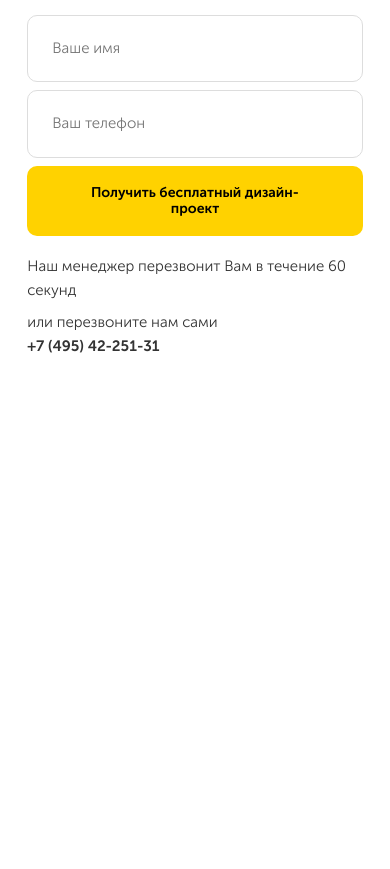
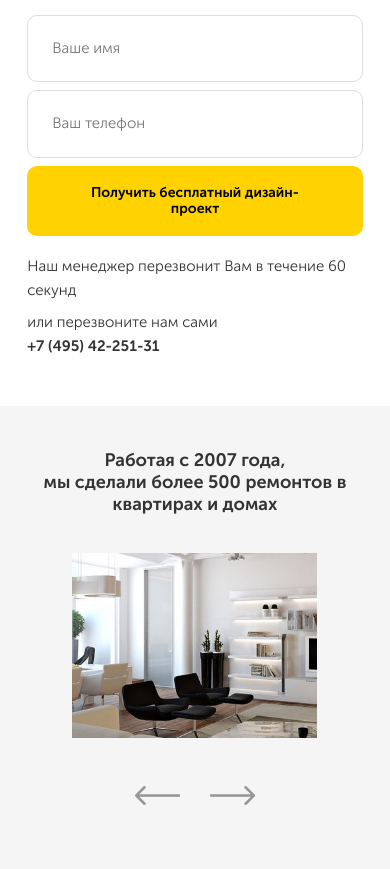
Before and after one commit to Sasha9805/repair-2020, a plain HTML site: page src/index.html in a window 390 px wide. Shown: the part 946-1815 px from the top of the page. Before the commit the page ends 1352 px from the top, so only its background shows below. Drawn offline with Linux system fonts and the light colour scheme.

Commit message:
Сверстана и адаптирована секция портфолио, добавлен слайдер Slick

```diff
--- /dev/null
+++ b/src/css/slick.css
@@ -0,0 +1,119 @@
+/* Slider */
+.slick-slider
+{
+    position: relative;
+
+    display: block;
+    box-sizing: border-box;
+
+    -webkit-user-select: none;
+       -moz-user-select: none;
+        -ms-user-select: none;
+            user-select: none;
+
+    -webkit-touch-callout: none;
+    -khtml-user-select: none;
+    -ms-touch-action: pan-y;
+        touch-action: pan-y;
+    -webkit-tap-highlight-color: transparent;
+}
+
+.slick-list
+{
+    position: relative;
+
+    display: block;
+    overflow: hidden;
+
+    margin: 0;
+    padding: 0;
+}
+.slick-list:focus
+{
+    outline: none;
+}
+.slick-list.dragging
+{
+    cursor: pointer;
+    cursor: hand;
+}
+
+.slick-slider .slick-track,
+.slick-slider .slick-list
+{
+    -webkit-transform: translate3d(0, 0, 0);
+       -moz-transform: translate3d(0, 0, 0);
+        -ms-transform: translate3d(0, 0, 0);
+         -o-transform: translate3d(0, 0, 0);
+            transform: translate3d(0, 0, 0);
+}
+
+.slick-track
+{
+    position: relative;
+    top: 0;
+    left: 0;
+
+    display: block;
+    margin-left: auto;
+    margin-right: auto;
+}
+.slick-track:before,
+.slick-track:after
+{
+    display: table;
+
+    content: '';
+}
+.slick-track:after
+{
+    clear: both;
+}
+.slick-loading .slick-track
+{
+    visibility: hidden;
+}
+
+.slick-slide
+{
+    display: none;
+    float: left;
+
+    height: 100%;
+    min-height: 1px;
+}
+[dir='rtl'] .slick-slide
+{
+    float: right;
+}
+.slick-slide img
+{
+    display: block;
+}
+.slick-slide.slick-loading img
+{
+    display: none;
+}
+.slick-slide.dragging img
+{
+    pointer-events: none;
+}
+.slick-initialized .slick-slide
+{
+    display: block;
+}
+.slick-loading .slick-slide
+{
+    visibility: hidden;
+}
+.slick-vertical .slick-slide
+{
+    display: block;
+
+    height: auto;
+
+    border: 1px solid transparent;
+}
+.slick-arrow.slick-hidden {
+    display: none;
+}
--- a/src/index.html
+++ b/src/index.html
@@ -5,6 +5,8 @@
   <meta name="viewport" content="width=device-width, initial-scale=1.0">
   <title>Ремонт квартир</title>
   <link rel="stylesheet" href="css/normalize.css">
+  <link rel="stylesheet" href="css/slick.css">
+  <!-- <link rel="stylesheet" href="css/slick-theme.css"> -->
   <link rel="stylesheet" href="css/style.css">
 </head>
 <body>
@@ -111,6 +113,52 @@
     </section>
     <!-- /.offer -->
 
+    <section class="section portfolio">
+      <div class="container">
+        <h2 class="section-title portfolio__title">Работая с 2007 года,<br>мы сделали более 500 ремонтов в квартирах и домах</h2>
+        <div class="slider">
+          <div class="slider__item">
+            <img class="slider__image" src="img/portfolio/slider-1.jpg" alt="">
+          </div>
+          <!-- /.slider__item -->
+          <div class="slider__item">
+            <img class="slider__image" src="img/portfolio/slider-2.jpg" alt="">
+          </div>
+          <!-- /.slider__item -->
+          <div class="slider__item">
+            <img class="slider__image" src="img/portfolio/slider-3.jpg" alt="">
+          </div>
+          <!-- /.slider__item -->
+          <div class="slider__item">
+            <img class="slider__image" src="img/portfolio/slider-1.jpg" alt="">
+          </div>
+          <!-- /.slider__item -->
+          <div class="slider__item">
+            <img class="slider__image" src="img/portfolio/slider-2.jpg" alt="">
+          </div>
+          <!-- /.slider__item -->
+          <div class="slider__item">
+            <img class="slider__image" src="img/portfolio/slider-3.jpg" alt="">
+          </div>
+          <!-- /.slider__item -->
+        </div>
+        <!-- /.slider -->
+        <div class="arrows portfolio__arrows">
+          <div class="arrows__left">
+            <img src="img/portfolio/left-arrow.png" alt="left-arrow">
+          </div>
+          <!-- /.arrows__left -->
+          <div class="arrows__right">
+            <img src="img/portfolio/right-arrow.png" alt="right-arrow">
+          </div>
+          <!-- /.arrows__right -->
+        </div>
+        <!-- /.arrows -->
+      </div>
+      <!-- /.container -->
+    </section>
+    <!-- /.section portfolio -->
+
   </main>
 
   <div class="modal" id="modal">
@@ -128,6 +176,7 @@
   <!-- /.arrow-up -->
 
   <script src="js/jquery-3.5.1.min.js"></script>
+  <script src="js/slick.min.js"></script>
   <script src="js/main.js"></script>
 
 </body>
--- a/src/js/main.js
+++ b/src/js/main.js
@@ -55,4 +55,25 @@ $(document).ready(function() {
       $('html').animate({ scrollTop: 0 }, 1000);
     }
   });
+
+  // Слайдер Slick
+  $('.slider').slick({
+    slidesToShow: 3,
+    prevArrow: $('.arrows__left'),
+    nextArrow: $('.arrows__right'),
+    responsive: [
+      {
+        breakpoint: 1200,
+        settings: {
+          slidesToShow: 2
+        }
+      },
+      {
+        breakpoint: 992,
+        settings: {
+          slidesToShow: 1
+        }
+      }
+    ]
+  });
 });
--- a/src/sass/_interface.sass
+++ b/src/sass/_interface.sass
@@ -47,6 +47,7 @@ button
     +bold
     font-size: 24px
     line-height: 1.458
+    text-align: center
   &-subtitle
     display: block
     font-size: 16px
@@ -78,3 +79,7 @@ button
   &:hover
     cursor: pointer
     opacity: 1
+.arrows
+  &__left, &__right
+    &:hover
+      cursor: pointer
--- a/src/sass/blocks/_offer.sass
+++ b/src/sass/blocks/_offer.sass
@@ -26,6 +26,8 @@
     max-width: 360px
     margin: 0
     margin-bottom: 20px
+
+    text-align: left
   &__subtitle
     max-width: 250px
     margin-bottom: 30px
--- /dev/null
+++ b/src/sass/blocks/_portfolio.sass
@@ -0,0 +1,41 @@
+.portfolio
+  padding: 90px 0
+  background: url('../img/portfolio/bg.png') repeat-y left center
+  background-size: 50%
+  background-color: $secondary
+  &__title
+    // max-width: 786px
+    margin: 0 auto 90px
+
+    font-size: 30px
+    line-height: 1.5
+  &__arrows
+    display: flex
+    justify-content: space-between
+    align-items: center
+    max-width: 120px
+    margin: 0 auto
+.slider
+  margin-bottom: 70px
+  &__image
+    margin: 0 auto
+
+@media (max-width: 992px)
+  .portfolio
+    &__title
+      font-size: 20px
+@media (max-width: 767px)
+  .portfolio
+    background: $secondary
+@media (max-width: 576px)
+  .portfolio
+    padding: 43px 0 60px
+    &__title
+      margin-bottom: 38px
+
+      font-size: 18px
+      line-height: normal
+  .slider
+    max-height: 185px
+    max-width: 245px
+    margin: 0 auto 48px
--- a/src/sass/style.sass
+++ b/src/sass/style.sass
@@ -7,6 +7,8 @@
 @import "blocks/hero"
 /* Стили для блока offer */
 @import "blocks/offer"
+/* Стили для блока portfolio (slider) */
+@import "blocks/portfolio"
 
 /* Стили для модального окна */
 @import "blocks/modal"
```
Also changed, not shown: src/css/style.css, src/img/portfolio/bg.png (added), src/img/portfolio/left-arrow.png (added), src/img/portfolio/portfolio-pattern.jpg (added), src/img/portfolio/right-arrow.png (added), src/img/portfolio/slider-1.jpg (added), src/img/portfolio/slider-2.jpg (added), src/img/portfolio/slider-3.jpg (added), src/js/slick.min.js (added), 1 other file.
